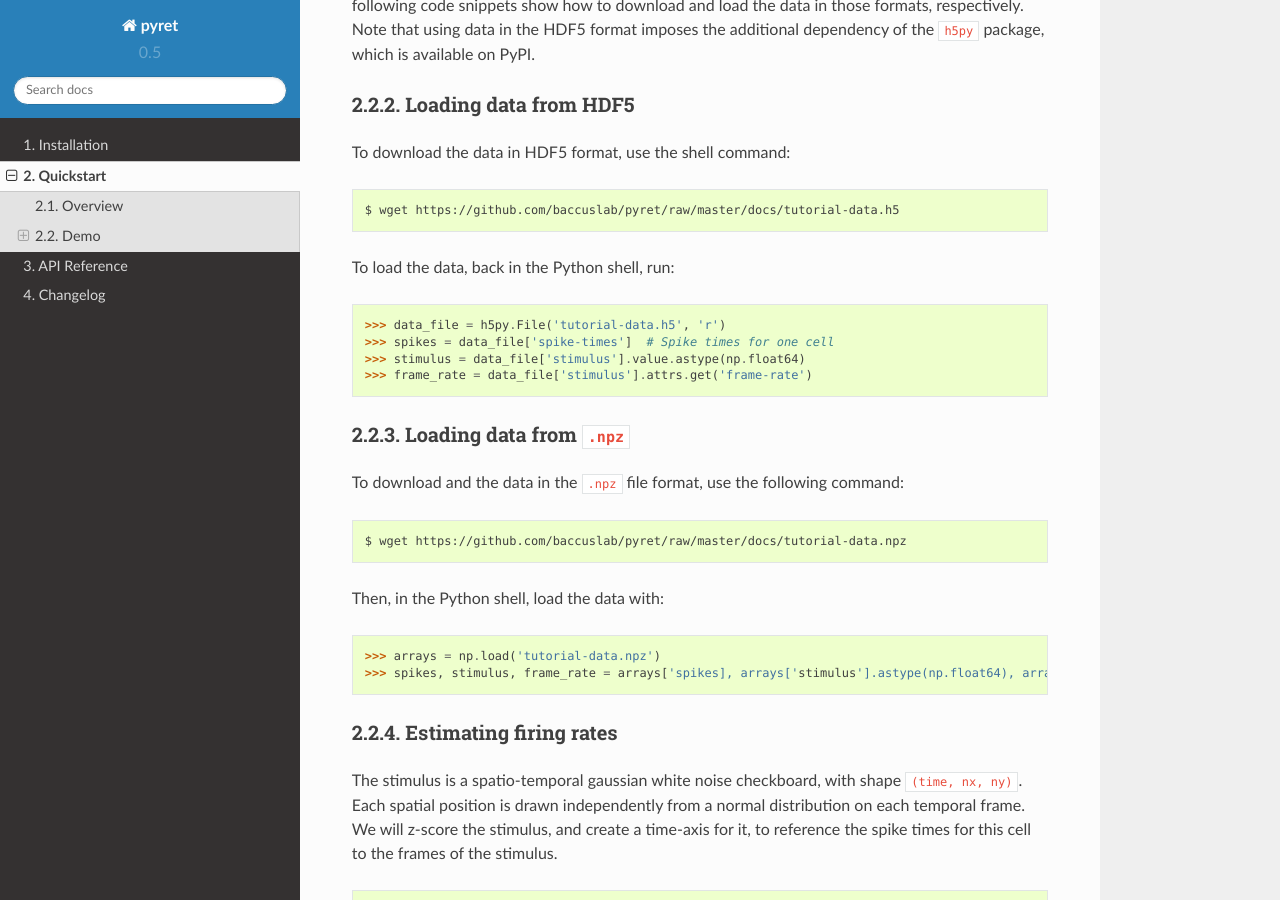
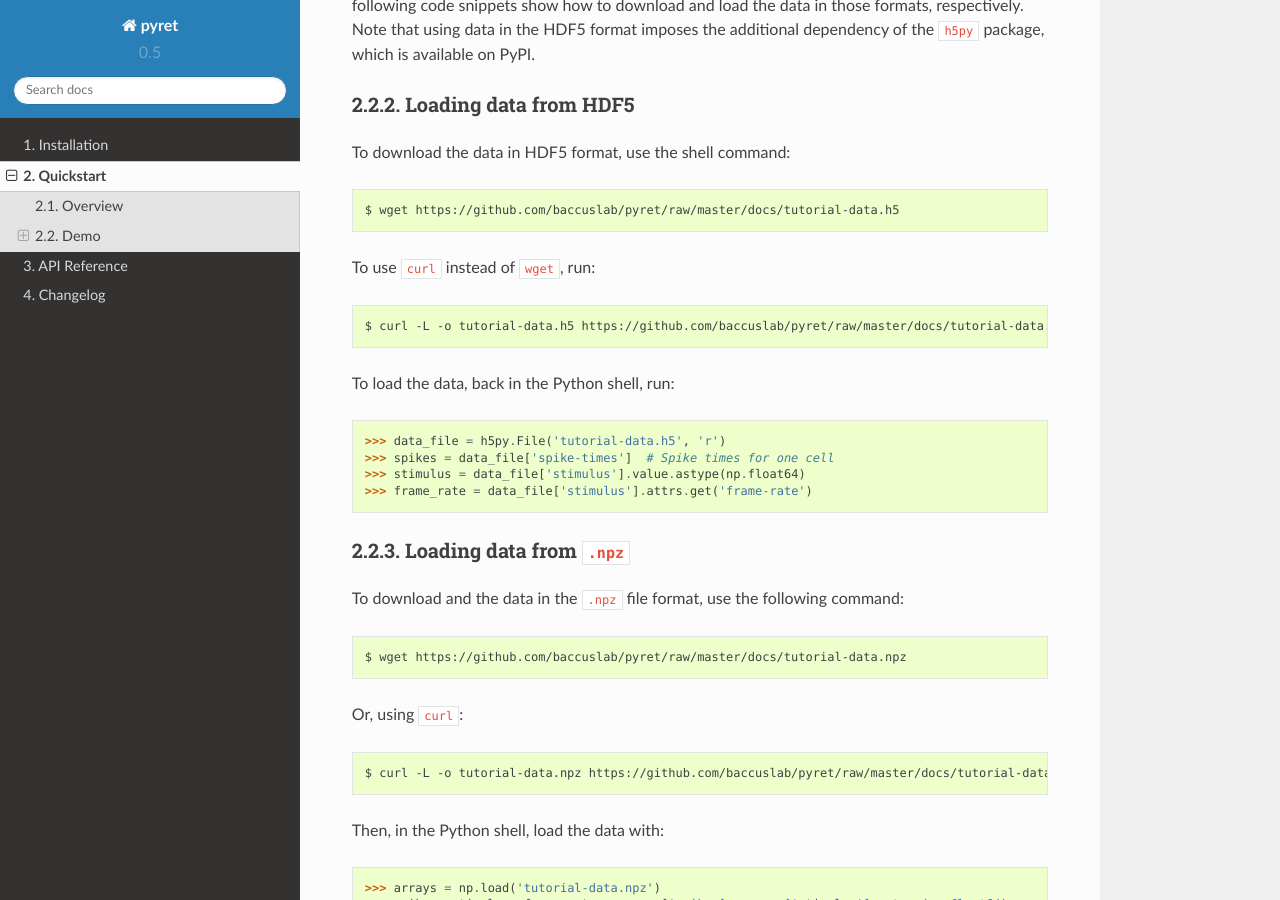
Before and after one commit to baccuslab/pyret, a Sphinx documentation site: the page built from docs/quickstart.rst, in a window 1280 px wide and 900 px high, scrolled down 990 px. Built offline with Sphinx 7.4.7 and the Read the Docs theme 2.0.0, drawn with Linux system fonts in a browser that asks for light colours; some of the changed text lies outside the part shown.

Commit message:
adds instructions for using curl if wget is not available. fixes error in quickstart.

```diff
--- a/docs/quickstart.rst
+++ b/docs/quickstart.rst
@@ -51,6 +51,12 @@ To download the data in HDF5 format, use the shell command:
 
     $ wget https://github.com/baccuslab/pyret/raw/master/docs/tutorial-data.h5
 
+To use ``curl`` instead of ``wget``, run:
+
+.. code:: bash
+
+    $ curl -L -o tutorial-data.h5 https://github.com/baccuslab/pyret/raw/master/docs/tutorial-data.h5
+
 To load the data, back in the Python shell, run:
 
     >>> data_file = h5py.File('tutorial-data.h5', 'r')
@@ -66,6 +72,12 @@ To download and the data in the ``.npz`` file format, use the following command:
 .. code:: bash
 
     $ wget https://github.com/baccuslab/pyret/raw/master/docs/tutorial-data.npz
+
+Or, using ``curl``:
+
+.. code:: bash
+
+    $ curl -L -o tutorial-data.npz https://github.com/baccuslab/pyret/raw/master/docs/tutorial-data.npz
 
 Then, in the Python shell, load the data with:
 
```
Also changed, not shown: other parts of docs/quickstart.rst (+1 -1 lines).
